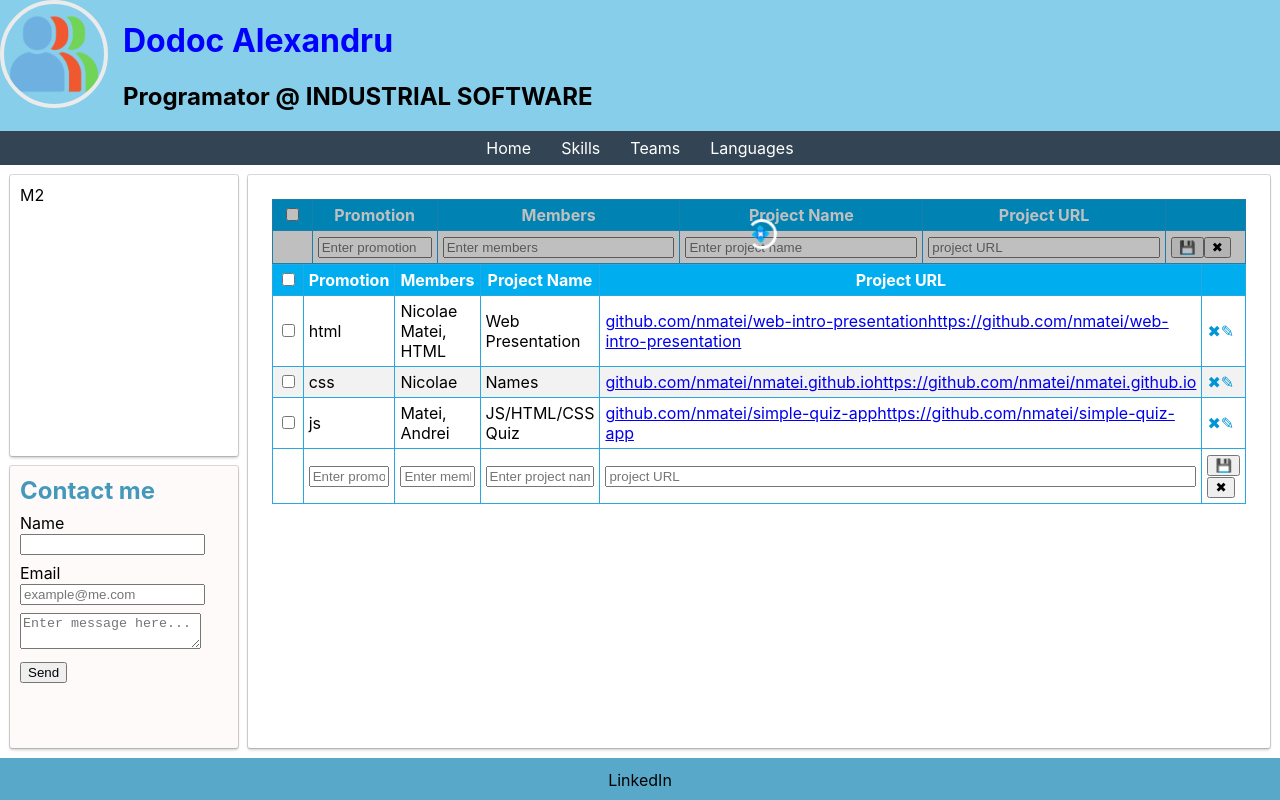
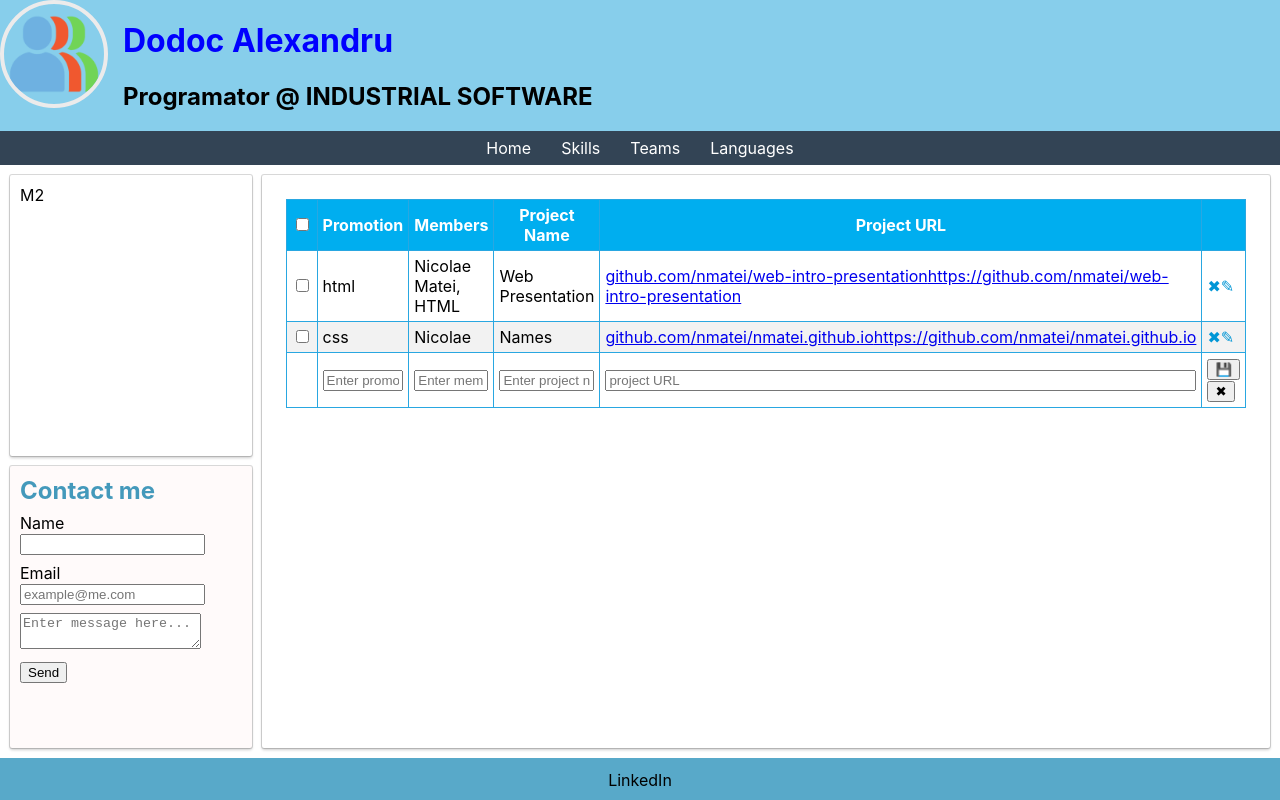
Before and after one commit to alexdodoc/teams-networking-react, a React (Create React App) app: page / in a window 1280 px wide. Built offline with nearby package versions, Linux system fonts and the light colour scheme.

Commit message:
use setState after timeout

```diff
--- a/src/teams/TeamsTable.tsx
+++ b/src/teams/TeamsTable.tsx
@@ -1,3 +1,4 @@
+import React from "react";
 import "./style.css";
 type Team = {
   id: string;
@@ -11,6 +12,7 @@ type Props = {
   teams: Team[];
 };
 export function TeamsTable(props: Props) {
+  console.warn("props");
   return (
     <form id="editForm" action="" method="post" className={props.loading ? "loading-mask" : ""}>
       <table>
@@ -92,8 +94,30 @@ export function TeamsTable(props: Props) {
   );
 }
 
-export function TeamsTableWrapper() {
-  const teams = [
+type WrapperProps = {};
+type State = {
+  loading: boolean;
+  teams: Team[];
+};
+
+export class TeamsTableWrapper extends React.Component<WrapperProps, State> {
+  constructor(props: WrapperProps) {
+    super(props);
+    console.warn("constructor props", props);
+    this.state = {
+      loading: true,
+      teams: []
+    };
+  }
+
+  componentDidMount(): void {
+    console.info("mount");
+    setTimeout(() => {
+      console.info("change loading");
+      // this.state.loading = false; // not working as is readonly
+      this.setState({
+        loading: false,
+        teams: [
           {
             id: "toze8j1610313009673",
             promotion: "html",
@@ -107,22 +131,14 @@ export function TeamsTableWrapper() {
             members: "Nicolae",
             name: "Names",
             url: "https://github.com/nmatei/nmatei.github.io"
-    },
-    {
-      id: "86mq81630347385708",
-      promotion: "js",
-      members: "Matei, Andrei",
-      name: "JS/HTML/CSS Quiz",
-      url: "https://github.com/nmatei/simple-quiz-app"
           }
-  ];
-  // return TeamsTable({
-  //   teams: teams
-  // });
-  return (
-    <>
-      <TeamsTable teams={[]} loading={true} />
-      <TeamsTable teams={teams} loading={false} />
-    </>
-  );
+        ]
+      });
+    }, 5000);
   }
+
+  render() {
+    console.warn("render");
+    return <TeamsTable teams={this.state.teams} loading={this.state.loading} />;
+  }
+}
```
Lines whose indentation alone changed are shown as unchanged.
